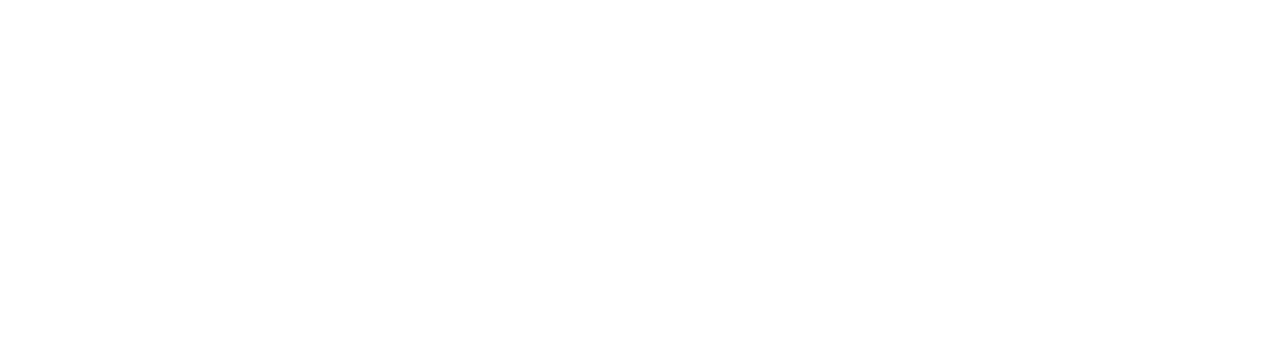
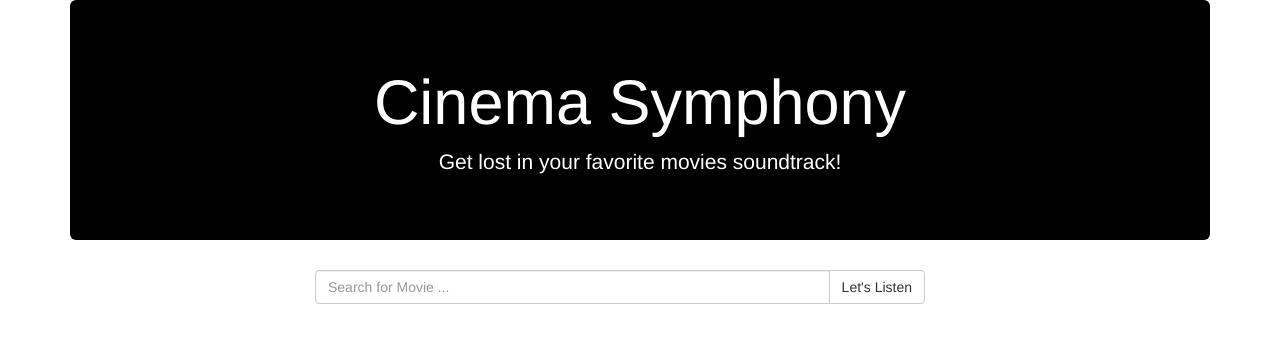
Before and after one commit to Jenny-Le/Cinema-Symphony, a plain HTML site: page index.html in a window 1280 px wide. Drawn offline with nearby package versions, Linux system fonts and the light colour scheme.

Commit message:
jumbotronAndSearchAdded

```diff
--- a/assets/css/frontend.css
+++ b/assets/css/frontend.css
@@ -0,0 +1,9 @@
+.jumbotron{
+	background-color: black;
+	color: white;
+}
+
+#searchBar{
+	position: relative;
+	left: 300px;
+}
--- a/index.html
+++ b/index.html
@@ -3,12 +3,35 @@
 <head>
 	<meta charset="UTF-8">
 	<title>Cinema Symphony</title>
+
+	<link rel="stylesheet" href="https://maxcdn.bootstrapcdn.com/bootstrap/3.3.7/css/bootstrap.min.css" integrity="sha384-BVYiiSIFeK1dGmJRAkycuHAHRg32OmUcww7on3RYdg4Va+PmSTsz/K68vbdEjh4u" crossorigin="anonymous">
+
 	<link rel="stylesheet" type="text/css" href="./assets/css/frontend.css">
-	<link rel="stylesheet" href="https://maxcdn.bootstrapcdn.com/bootstrap/3.3.7/css/bootstrap.min.css" integrity="sha384-BVYiiSIFeK1dGmJRAkycuHAHRg32OmUcww7on3RYdg4Va+PmSTsz/K68vbdEjh4u" crossorigin="anonymous">
 </head>
 <body>
+<!--title using jumbotron!-->
+	<div class="container">
+	<div class="jumbotron text-center">
+	  <h1>Cinema Symphony</h1>
+	  <p>Get lost in your favorite movies soundtrack!</p>
+	</div>
+	</div>
+<!--search button!-->
+<div class="col-lg-6 text-center" id="searchBar">
+    <div class="input-group">
+      <input type="text" class="form-control" placeholder="Search for Movie ...">
+      <span class="input-group-btn">
+        <button class="btn btn-default" type="button">Let's Listen</button>
+      </span>
+    </div>
+  </div>
+</div>
+<!--Box for Movie Poster!-->
+<div class="col-lg-6" class="moviePoster">
+</div>
 
-
+<!--text box for movie description!-->
+<!--Box for Spotify Soundtrack!-->
 
 
 
```
Also changed, not shown: 1 other file.
